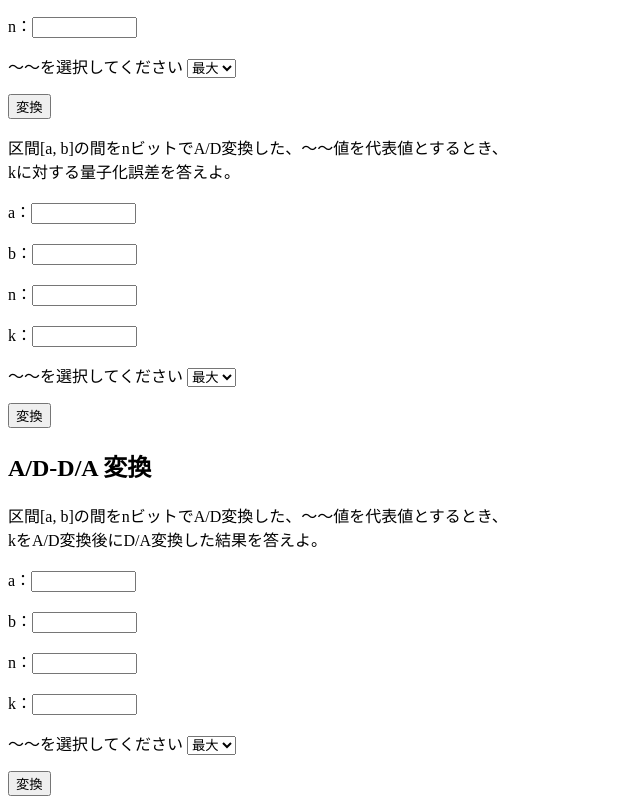
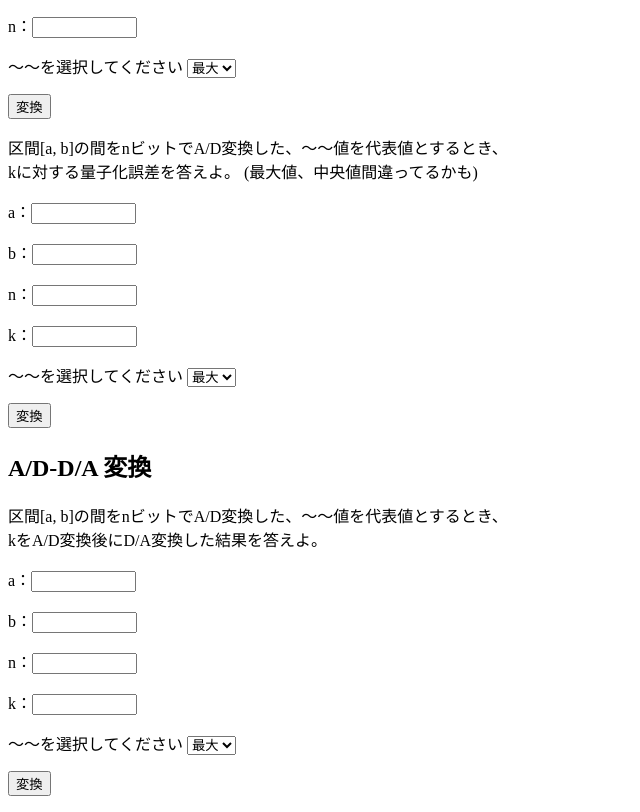
Before and after one commit to hitto-hub/AD, a plain HTML site: page index.html in a window 1280 px wide. Shown: the part 883-1695 px from the top of the page, without its empty margins (0-640 px from the left). Drawn offline with Linux system fonts and the light colour scheme.

Commit message:
update index.html

```diff
--- a/index.html
+++ b/index.html
@@ -59,6 +59,7 @@
     <p>
         区間[a, b]の間をnビットでA/D変換した、～～値を代表値とするとき、<br>
         kに対する量子化誤差を答えよ。
+        (最大値、中央値間違ってるかも)
     </p>
     <form action="" method="post">
         <p>a：<input type="text" id="Qe2_a" size="10"></p>
```
